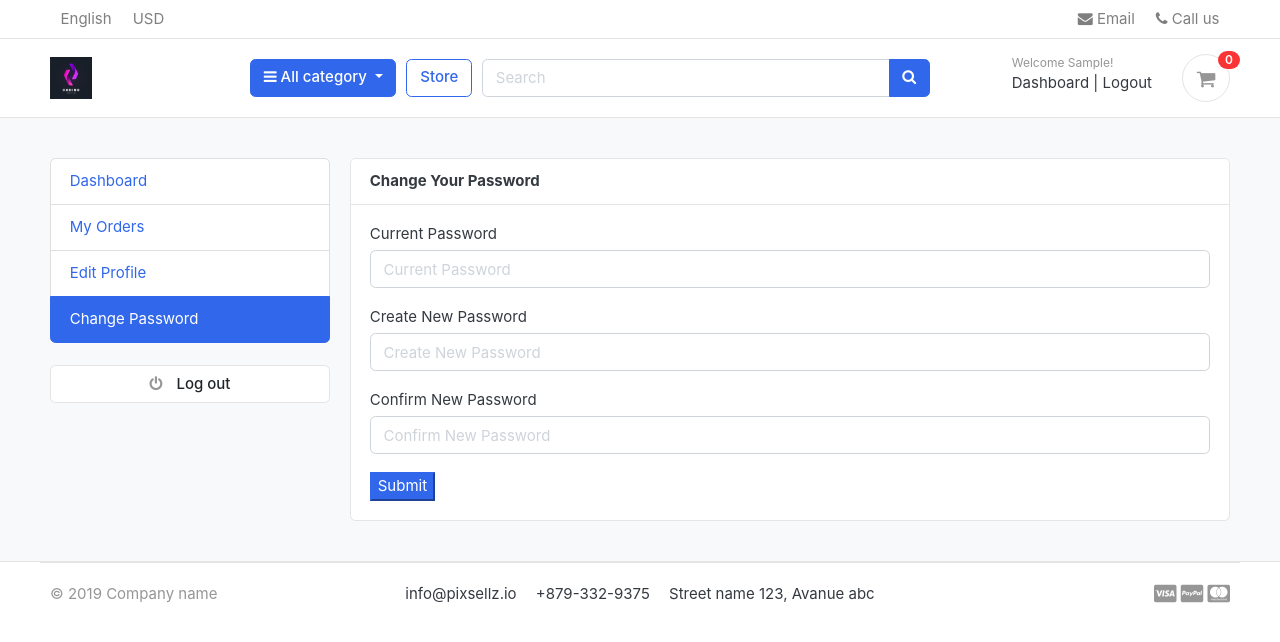
After one commit to horger89/e-commerce_store, a Django app: page /accounts/change_password/ in a window 1280 px wide. The commit adds this page. Shown: the top 642 px of the page. Run offline with Django 3.2, Linux system fonts and the light colour scheme; the visitor is signed in with stand-in values (Sample User, id 1); data that the repository does not hold is empty; some libraries are stand-ins or nearby versions; some web fonts are replaced.

Commit message:
finished change password functionality

```diff
--- a/accounts/urls.py
+++ b/accounts/urls.py
@@ -13,4 +13,5 @@ urlpatterns = [
     path('resetPassword/', views.resetPassword, name='resetPassword'),
     path('my_orders/', views.my_orders, name='my_orders'),
     path('edit_profile/', views.edit_profile, name='edit_profile'),
+     path('change_password/', views.change_password, name='change_password'),
     ]
--- a/accounts/views.py
+++ b/accounts/views.py
@@ -34,6 +34,13 @@ def register(request):
             user = Account.objects.create_user(first_name = first_name, last_name = last_name, email = email, username = username, password = password)
             user.phone_number = phone_number
             user.save()
+
+            # Create User Profile
+            profile = UserProfile()
+            profile.user_id = user.id
+            profile.profile_picture = 'default/default-user.png'
+            profile.save()
+
             # USER ACTIVATION
             current_site = get_current_site(request)
             mail_subject = 'Please activate your account'
@@ -160,8 +167,12 @@ def activate(request, uidb64, token):
 def dashboard(request):
     orders = Order.objects.order_by('-created_at').filter(user_id=request.user.id, is_ordered=True)
     orders_count = orders.count()
+
+    userprofile = UserProfile.objects.get(user_id=request.user.id)
+
     context = {
-        'orders_count' : orders_count
+        'orders_count' : orders_count,
+        'userprofile' : userprofile
     }
     return render(request, 'accounts/dashboard.html', context)
 
@@ -231,6 +242,7 @@ def resetPassword(request):
         return render(request, 'accounts/resetPassword.html')
 
 
+@login_required(login_url='login')
 def my_orders(request):
     orders = Order.objects.filter(user=request.user, is_ordered=True).order_by('-created_at')
     context = {
@@ -240,6 +252,7 @@ def my_orders(request):
 
 
 
+@login_required(login_url='login')
 def edit_profile(request):
     userprofile = get_object_or_404(UserProfile, user=request.user)
     if request.method == 'POST':
@@ -261,3 +274,32 @@ def edit_profile(request):
     }
 
     return render(request, 'accounts/edit_profile.html', context)
+
+
+@login_required(login_url='login')
+def change_password(request):
+    if request.method == 'POST':
+        current_password = request.POST['current_password']
+        new_password = request.POST['new_password']
+        confirm_password = request.POST['confirm_password']
+
+        user = Account.objects.get(username__exact=request.user.username)
+
+        if new_password == confirm_password:
+            success = user.check_password(current_password)
+            if success:
+                user.set_password(new_password)
+                user.save()
+                # auth.logout(request)
+                messages.success(request, 'Password updated succesfully.')
+                return redirect('dashboard')
+            else:
+                messages.error(request, 'Please enter valid current password')
+                return redirect('change_password')
+
+        else:
+            messages.error(request, 'Password does not match.')
+            return redirect('change_password')
+
+
+    return render(request, 'accounts/change_password.html')
--- /dev/null
+++ b/templates/accounts/change_password.html
@@ -0,0 +1,53 @@
+{% extends 'base.html' %}
+
+{% block content %}
+
+<!-- ========================= SECTION CONTENT ========================= -->
+<section class="section-conten padding-y bg">
+
+    {% include 'includes/alerts.html' %}
+
+    <div class="container">
+        <div class="row">
+        {% include 'includes/dashboard_sidebar.html' %}
+        <main class="col-md-9">
+            <article class="card">
+            <header class="card-header">
+                <strong class="d-inline-block mr-3">Change Your Password</strong>
+
+            </header>
+            <div class="card-body">
+                <div class="row">
+
+                    <div class="col-md-12">
+                        <form action="{% url 'change_password' %}" method="POST">
+                            {% csrf_token %}
+                            <div class="form-group">
+                                <label>Current Password</Picture></label>
+                                <input type="password" name="current_password" placeholder="Current Password" class="form-control" required>
+                            </div>
+                            <div class="form-group">
+                                <label>Create New Password</Picture></label>
+                                <input type="password" name="new_password" placeholder="Create New Password" class="form-control" required>
+                            </div>
+                            <div class="form-group">
+                                <label>Confirm New Password</Picture></label>
+                                <input type="password" name="confirm_password" placeholder="Confirm New Password" class="form-control" required>
+                            </div>
+                            <input class="btn-primary" type="submit" value="Submit">
+                        </form>
+                    </div>
+
+                </div> <!-- row.// -->
+            </div> <!-- card-body .// -->
+
+            </article> <!-- order-group.// -->
+        </main>
+    </div> <!-- row.// -->
+    </div>
+
+
+    </section>
+    <!-- ========================= SECTION CONTENT END// ===========
+
+{% endblock %}
--- a/templates/accounts/dashboard.html
+++ b/templates/accounts/dashboard.html
@@ -31,7 +31,7 @@
                     <div class="col-md-6">
                         <div class="card" style="text-align:center;">
                             <div class="card-body">
-                                <img src="https://www.w3schools.com/howto/img_avatar.png" alt="User Profile Picture" width="50" height="50" style="border-radius:50%;">
+                                <img src="{{ userprofile.profile_picture.url }}" alt="User Profile Picture" width="50" height="50" style="border-radius:50%;">
                                 <p class="mb-0">{{ user.email }}</p>
                                 <p>{{ user.phone_number }}</p>
                             </div>
@@ -43,11 +43,11 @@
 
             </article> <!-- order-group.// -->
         </main>
-    </div> <!-- row.// -->
+        </div> <!-- row.// -->
     </div>
 
 
     </section>
-    <!-- ========================= SECTION CONTENT END// ===========
+
 
 {% endblock %}
--- a/templates/includes/dashboard_sidebar.html
+++ b/templates/includes/dashboard_sidebar.html
@@ -1,10 +1,11 @@
+
 <aside class="col-md-3">
     <!--   SIDEBAR   -->
     <ul class="list-group">
         <a class="list-group-item {% if '/accounts/' == request.path %}active{% endif %}" href="{% url 'dashboard' %}"> Dashboard</a>
         <a class="list-group-item {% if '/accounts/my_orders/' == request.path %}active{% endif %}" href="{% url 'my_orders' %}"> My Orders </a>
         <a class="list-group-item {% if '/accounts/edit_profile/' == request.path %}active{% endif %}" href="{% url 'edit_profile' %}"> Edit Profile </a>
-        <a class="list-group-item" href="#"> Change Password </a>
+        <a class="list-group-item {% if '/accounts/change_password/' == request.path %}active{% endif %}" href="{% url 'change_password' %}"> Change Password </a>
     </ul>
     <br>
     <a class="btn btn-light btn-block" href="{% url 'logout' %}"> <i class="fa fa-power-off"></i> <span class="text">Log out</span> </a>
```
Also changed, not shown: 1 other file.
